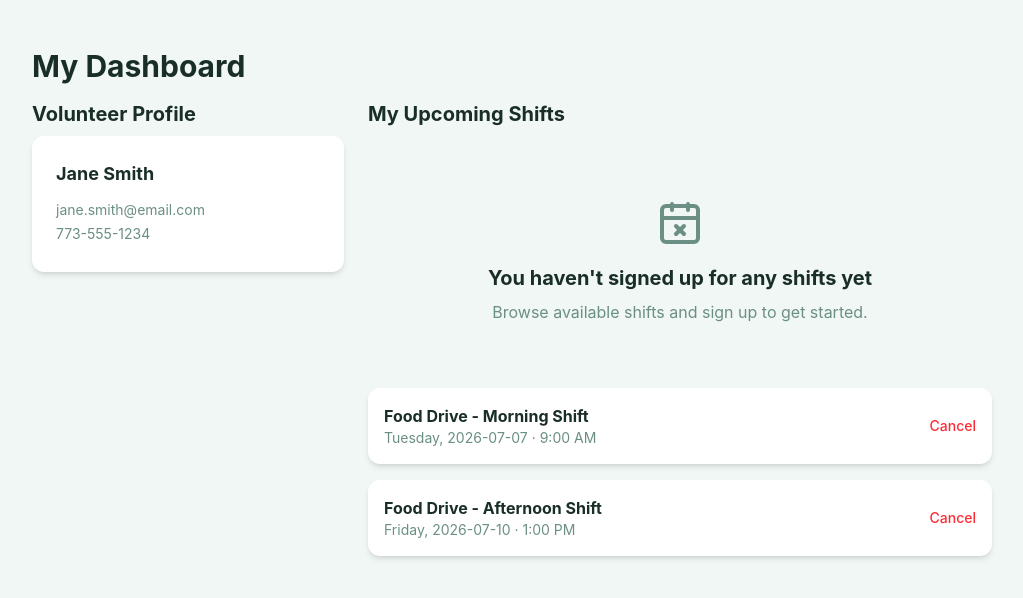
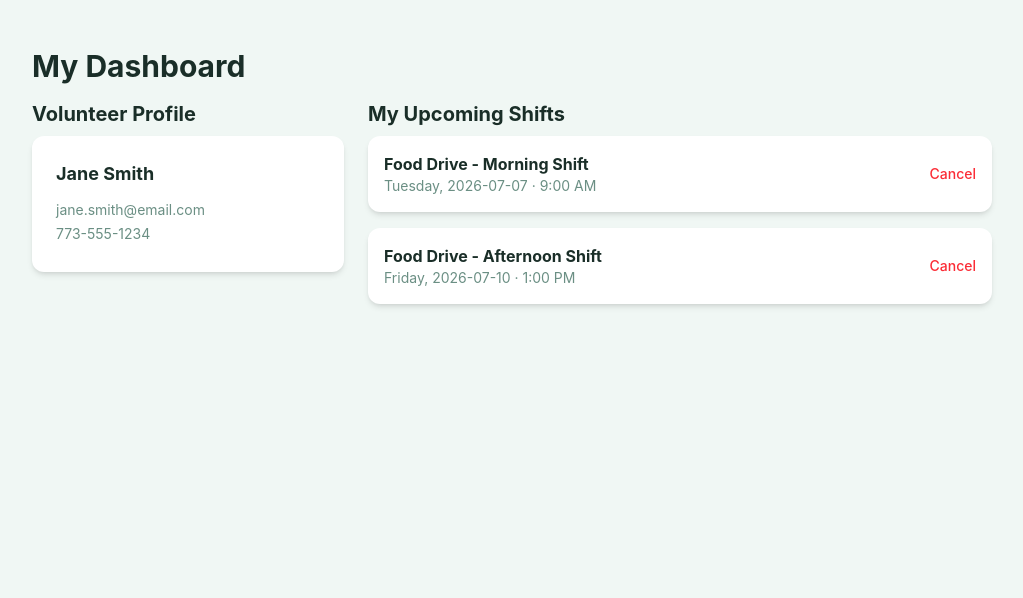
Before and after one commit to whaleism/volunteer-signup-app, a React (Vite) app: page /my-shifts in a window 1280 px wide. Shown: the top 598 px of the page, without its empty margins (128-1151 px from the left). Built offline with nearby package versions, Linux system fonts and the light colour scheme.

Commit message:
Added: Cancel window pop up and ARIA labels

```diff
--- a/src/pages/volunteer/MyShifts.jsx
+++ b/src/pages/volunteer/MyShifts.jsx
@@ -31,7 +31,13 @@ export default function MyShifts() {
   ]);
 
   function handleCancel(signupId) {
+    const confirmed = window.confirm(
+      "Are you sure you want to cancel this shift?",
+    );
+
+    if (confirmed) {
       setMyShifts(myShifts.filter((signup) => signup.signupId !== signupId));
+    }
   }
 
   return (
@@ -63,13 +69,17 @@ export default function MyShifts() {
           <h2 className="text-xl font-bold text-[#1a2e28] mb-2">
             My Upcoming Shifts
           </h2>
+          {myShifts.length === 0 ? (
             <EmptyState
               title="You haven't signed up for any shifts yet"
               message="Browse available shifts and sign up to get started."
             />
+          ) : (
+            <div role="list">
               {myShifts.map((signup) => (
                 <div
                   key={signup.signupId}
+                  role="listitem"
                   className="bg-white rounded-xl shadow-md p-4 mb-4 flex items-center justify-between"
                 >
                   <div>
@@ -83,6 +93,7 @@ export default function MyShifts() {
                   </div>
                   <button
                     onClick={() => handleCancel(signup.signupId)}
+                    aria-label={`Cancel ${signup.shift.title}`}
                     className="text-sm text-red-500 font-medium hover:underline"
                   >
                     Cancel
@@ -90,6 +101,8 @@ export default function MyShifts() {
                 </div>
               ))}
             </div>
+          )}
+        </div>
       </div>
     </div>
   );
```
Lines whose indentation alone changed are shown as unchanged.
